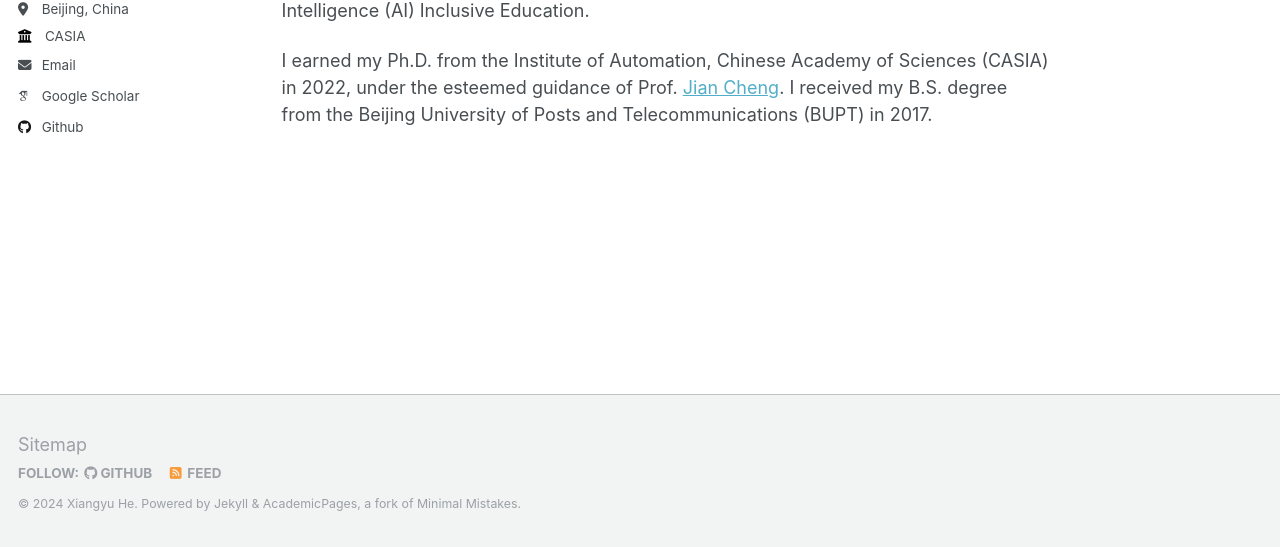
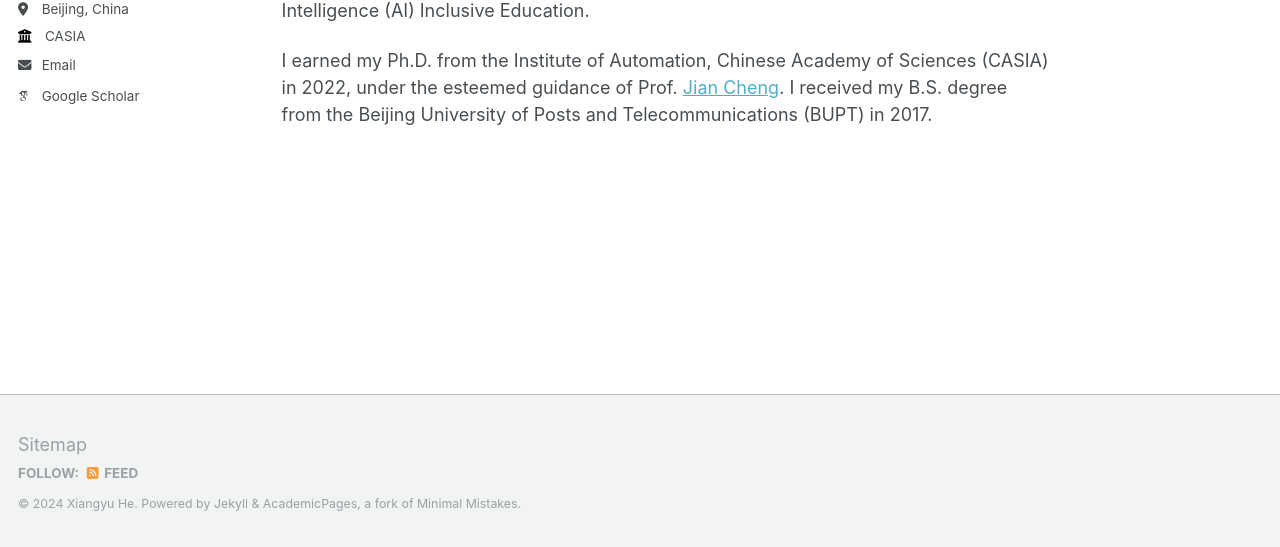
Before and after one commit to HolmesShuan/HolmesShuan.github.io, a Jekyll site: the page built from _pages/about.md, in a window 1280 px wide. Shown: the part 364-911 px from the top of the page. Built offline with Jekyll 4.4.1, drawn with Linux system fonts in a browser that asks for light colours; some web fonts are replaced.

Commit message:
Update _config.yml

```diff
--- a/_config.yml
+++ b/_config.yml
@@ -43,7 +43,7 @@ author:
   bitbucket        : # Username - Update with your username on the site
   codepen          : # Username
   dribbble         : # Username
-  github           : "HolmesShuan"
+  github           : # "HolmesShuan"
   kaggle           : # Username
   stackoverflow    : # User number or user number and name (i.e., use "1" or "1/jeff-atwood")
 
```
